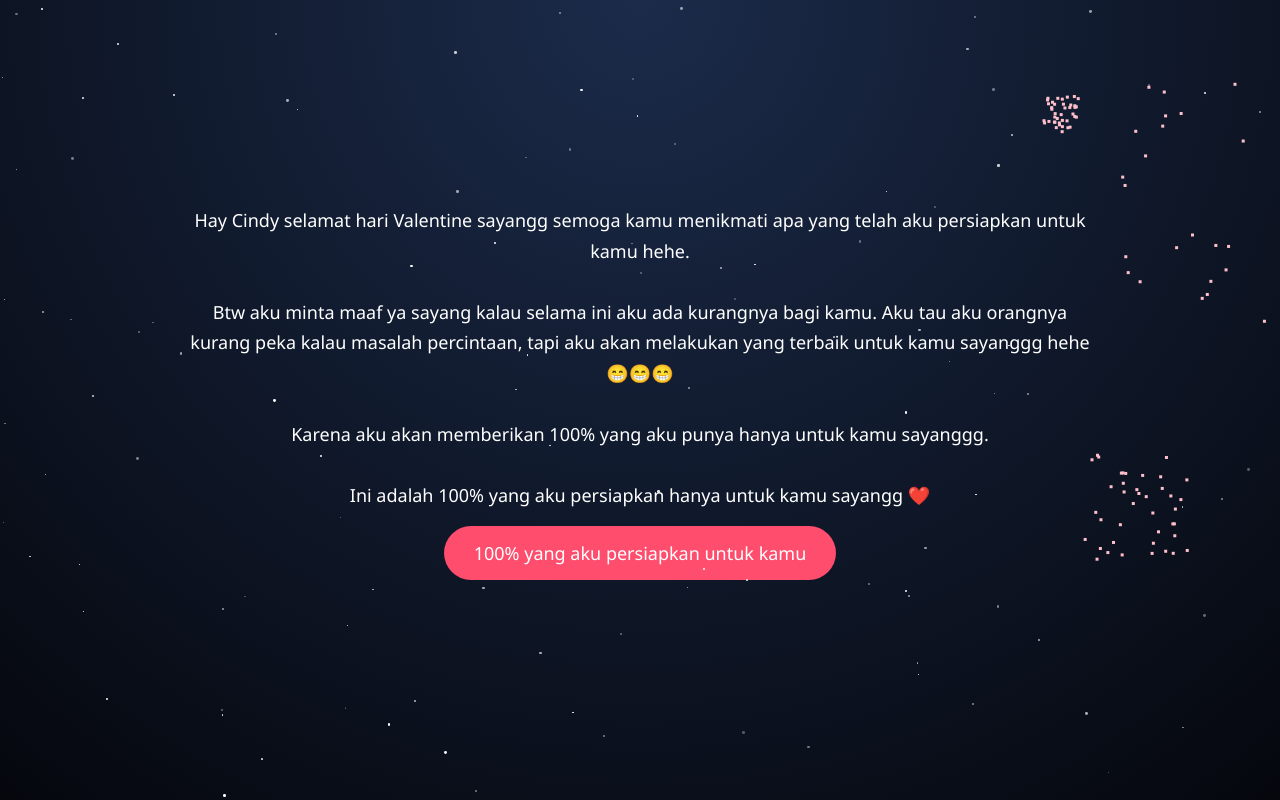
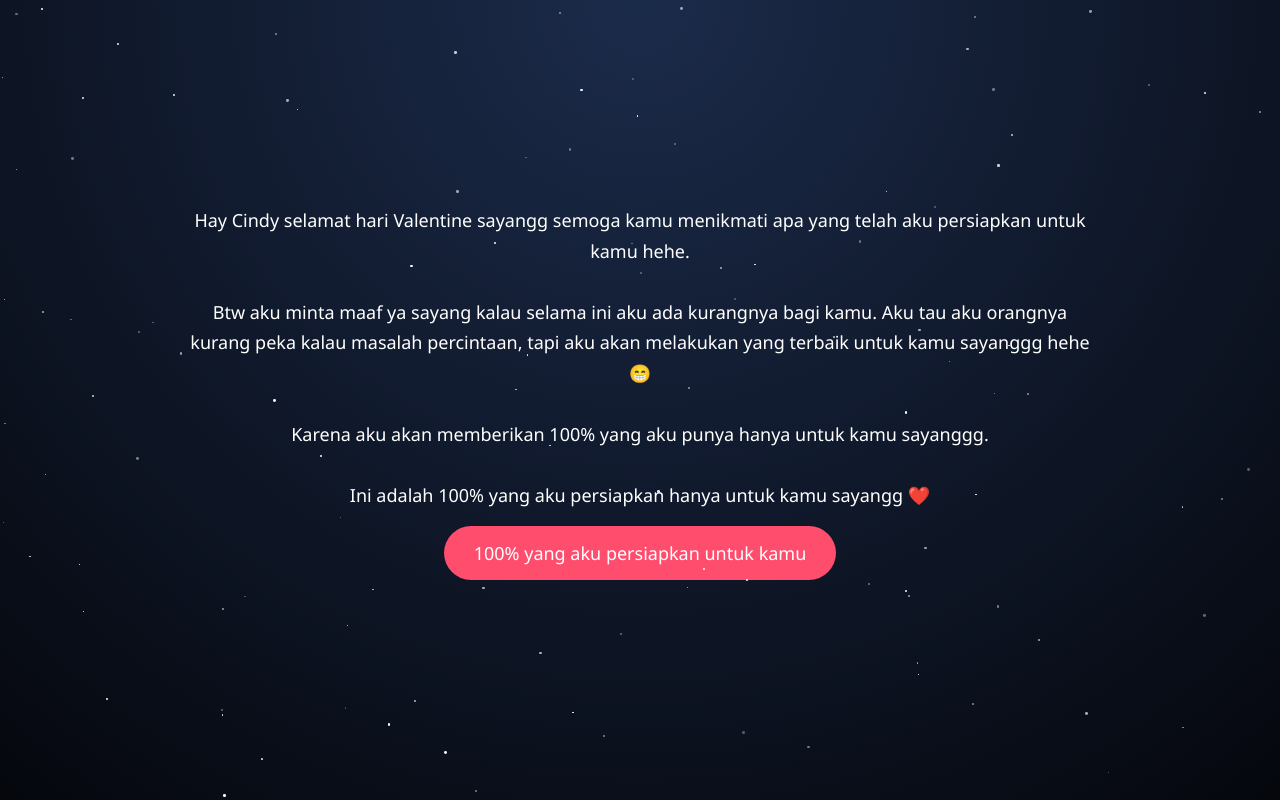
Before and after one commit to Diarat29/valentine-cindy, a plain HTML site: page index.html in a window 1280 px wide. Both pictures are taken after a click on the button "Mulai 💖". Drawn offline with Linux system fonts and the light colour scheme.

Commit message:
Update index.html

```diff
--- a/index.html
+++ b/index.html
@@ -2,10 +2,12 @@
 <html lang="id">
 <head>
 <meta charset="UTF-8">
+<meta name="viewport" content="width=device-width, initial-scale=1.0">
 <title>Untuk Cindy ❤️</title>
 
 <style>
 *{margin:0;padding:0;box-sizing:border-box;font-family:'Segoe UI',sans-serif;}
+
 body{
     background:radial-gradient(circle at top, #1b2b4a, #05070d);
     color:white;
@@ -13,6 +15,7 @@ body{
     overflow:hidden;
     transition:background 1s;
 }
+
 .screen{
     width:100vw;
     height:100vh;
@@ -22,7 +25,9 @@ body{
     align-items:center;
     padding:25px;
 }
+
 .hidden{display:none;}
+
 button{
     margin:15px;
     padding:15px 30px;
@@ -33,34 +38,36 @@ button{
     background:#ff4d6d;
     color:white;
 }
+
 button:hover{background:#ff1e4d;}
+
 p{
     max-width:900px;
     font-size:18px;
     line-height:1.7;
 }
+
+/* VIDEO RESPONSIVE LANDSCAPE */
 iframe{
-    width:90%;
-    height:70vh;
+    width:100%;
+    max-width:900px;
+    aspect-ratio:16/9;
     border-radius:15px;
     border:none;
 }
-canvas{
-    position:fixed;
-    top:0;
-    left:0;
-    pointer-events:none;
-}
+
 .no-btn{
     background:#555;
     position:absolute;
     top:48%;
 }
+
 .yes-btn{
     background:#ff7aa2;
     position:absolute;
     top:58%;
 }
+
 .star{
     position:fixed;
     background:white;
@@ -68,6 +75,7 @@ canvas{
     opacity:0.8;
     animation:twinkle 2s infinite alternate;
 }
+
 @keyframes twinkle{
     from{opacity:0.3;}
     to{opacity:1;}
@@ -77,11 +85,8 @@ canvas{
 
 <body>
 
-<canvas id="fireworks"></canvas>
-
 <!-- STARS -->
 <script>
-let stars=[];
 for(let i=0;i<120;i++){
     const s=document.createElement("div");
     s.className="star";
@@ -90,14 +95,13 @@ for(let i=0;i<120;i++){
     s.style.top=Math.random()*100+"vh";
     s.style.animationDuration=Math.random()*3+2+"s";
     document.body.appendChild(s);
-    stars.push(s);
 }
 </script>
 
 <!-- SCREEN 1 -->
 <div id="start" class="screen">
     <h1>Happy Valentine, Cindy ❤️</h1>
-    <button id="startBtn">Mulai 💖</button>
+    <button onclick="next1()">Mulai 💖</button>
 </div>
 
 <!-- SCREEN 2 -->
@@ -107,7 +111,7 @@ Hay Cindy selamat hari Valentine sayangg semoga kamu menikmati apa yang telah ak
 <br><br>
 Btw aku minta maaf ya sayang kalau selama ini aku ada kurangnya bagi kamu.
 Aku tau aku orangnya kurang peka kalau masalah percintaan,
-tapi aku akan melakukan yang terbaik untuk kamu sayanggg hehe😁😁😁
+tapi aku akan melakukan yang terbaik untuk kamu sayanggg hehe 😁
 <br><br>
 Karena aku akan memberikan 100% yang aku punya hanya untuk kamu sayanggg.
 <br><br>
@@ -121,25 +125,29 @@ Ini adalah 100% yang aku persiapkan hanya untuk kamu sayangg ❤️
 <div id="video" class="screen hidden">
 <h2>Untuk Cindy ❤️</h2>
 
-<div style="background:black; padding:10px; border-radius:15px;">
+<div style="background:black;padding:15px;border-radius:20px;">
   <iframe
-    src="https://drive.google.com/file/d/1cCge1ymdvN9LvE8CXHgi0OpKJKlnRVzh/preview"
-    width="100%"
-    height="400"
-    allow="autoplay"
+    id="ytplayer"
+    src="https://www.youtube.com/embed/9BUQJHbRZuE?enablejsapi=1&rel=0"
+    allow="autoplay; encrypted-media"
     allowfullscreen>
   </iframe>
 </div>
 
+<p id="info" style="margin-top:15px;">
+Tonton dulu video ini sampai selesai ya ❤️
+</p>
 
-<button id="lanjutBtn" class="hidden" onclick="next3()">Lanjut 💕</button>
-<p id="info">Tonton dulu video ini sampai selesai ya ❤️</p>
-
+<button id="lanjutBtn" class="hidden" onclick="next3()">
+Lanjut 💕
+</button>
 </div>
 
 <!-- SCREEN 4 -->
 <div id="question" class="screen hidden">
-<h2 style="margin-bottom:200px;">Cindy, kamu mau nggak nemenin aku di hari Valentine ini??? 💖</h2>
+<h2 style="margin-bottom:200px;">
+Cindy, kamu mau nggak nemenin aku di hari Valentine ini??? 💖
+</h2>
 
 <button class="no-btn" id="noBtn">NO AKU ENGGAK MAU ❌</button>
 <button class="yes-btn" onclick="yes()">YES AKU MAU BANGETTT 💖</button>
@@ -148,47 +156,28 @@ Ini adalah 100% yang aku persiapkan hanya untuk kamu sayangg ❤️
 <button id="restartBtn" class="hidden" onclick="restart()">🔄 Kembali ke Awal</button>
 </div>
 
+<!-- SCRIPT -->
+<script src="https://www.youtube.com/iframe_api"></script>
+
 <script>
-const startBtn=document.getElementById("startBtn");
-const noBtn=document.getElementById("noBtn");
-const restartBtn=document.getElementById("restartBtn");
-const starsEl=document.querySelectorAll(".star");
-const lanjutBtn=document.getElementById("lanjutBtn");
-const info=document.getElementById("info");
-
-startBtn.onclick=(e)=>{
-    explode(e.clientX,e.clientY);
-    setTimeout(()=>{
-        start.classList.add("hidden");
-        text.classList.remove("hidden");
-        autoFireworks=true;
-    },600);
-};
+function next1(){
+    start.classList.add("hidden");
+    text.classList.remove("hidden");
+}
 
 function next2(){
     text.classList.add("hidden");
     video.classList.remove("hidden");
-
     document.body.style.background="black";
-    autoFireworks=false;
-    starsEl.forEach(s=>s.style.display="none");
-
-    // ⏱️ TIMER TOMBOL LANJUT
-    setTimeout(()=>{
-        lanjutBtn.classList.remove("hidden");
-        info.innerText="Sekarang kamu boleh lanjut ya sayang 💖";
-    }, 150000); // 60 detik (ubah sesuai mau)
 }
 
 function next3(){
     video.classList.add("hidden");
     question.classList.remove("hidden");
-
     document.body.style.background="radial-gradient(circle at top, #1b2b4a, #05070d)";
-    autoFireworks=true;
-    starsEl.forEach(s=>s.style.display="block");
 }
 
+const noBtn=document.getElementById("noBtn");
 noBtn.onclick=()=>{
     const x=Math.random()*(window.innerWidth-150);
     const y=Math.random()*(window.innerHeight-80);
@@ -205,39 +194,23 @@ function restart(){
     location.reload();
 }
 
-// FIREWORKS
-const canvas=document.getElementById("fireworks");
-const ctx=canvas.getContext("2d");
-canvas.width=innerWidth;
-canvas.height=innerHeight;
-let particles=[];
-let autoFireworks=false;
+/* YOUTUBE DETECT SELESAI */
+var player;
 
-function explode(x,y){
-    for(let i=0;i<40;i++){
-        particles.push({
-            x,y,
-            dx:(Math.random()-0.5)*6,
-            dy:(Math.random()-0.5)*6,
-            life:60
-        });
-    }
+function onYouTubeIframeAPIReady() {
+    player = new YT.Player('ytplayer', {
+        events: {
+            'onStateChange': function(event) {
+                if (event.data == YT.PlayerState.ENDED) {
+                    document.getElementById("lanjutBtn").classList.remove("hidden");
+                    document.getElementById("info").innerText =
+                    "Sekarang kamu boleh lanjut ya sayang 💖";
+                }
+            }
+        }
+    });
 }
+</script>
 
-function animate(){
-    ctx.clearRect(0,0,canvas.width,canvas.height);
-    if(autoFireworks && Math.random()<0.04){
-        explode(Math.random()*canvas.width,Math.random()*canvas.height);
-    }
-    particles.forEach((p,i)=>{
-        p.x+=p.dx;
-        p.y+=p.dy;
-        p.life--;
-        ctx.fillStyle="pink";
-        ctx.fillRect(p.x,p.y,3,3);
-        if(p.life<=0)particles.splice(i,1);
-    });
-    requestAnimationFrame(animate);
-}
-animate();
-</script>
+</body>
+</html>
```
